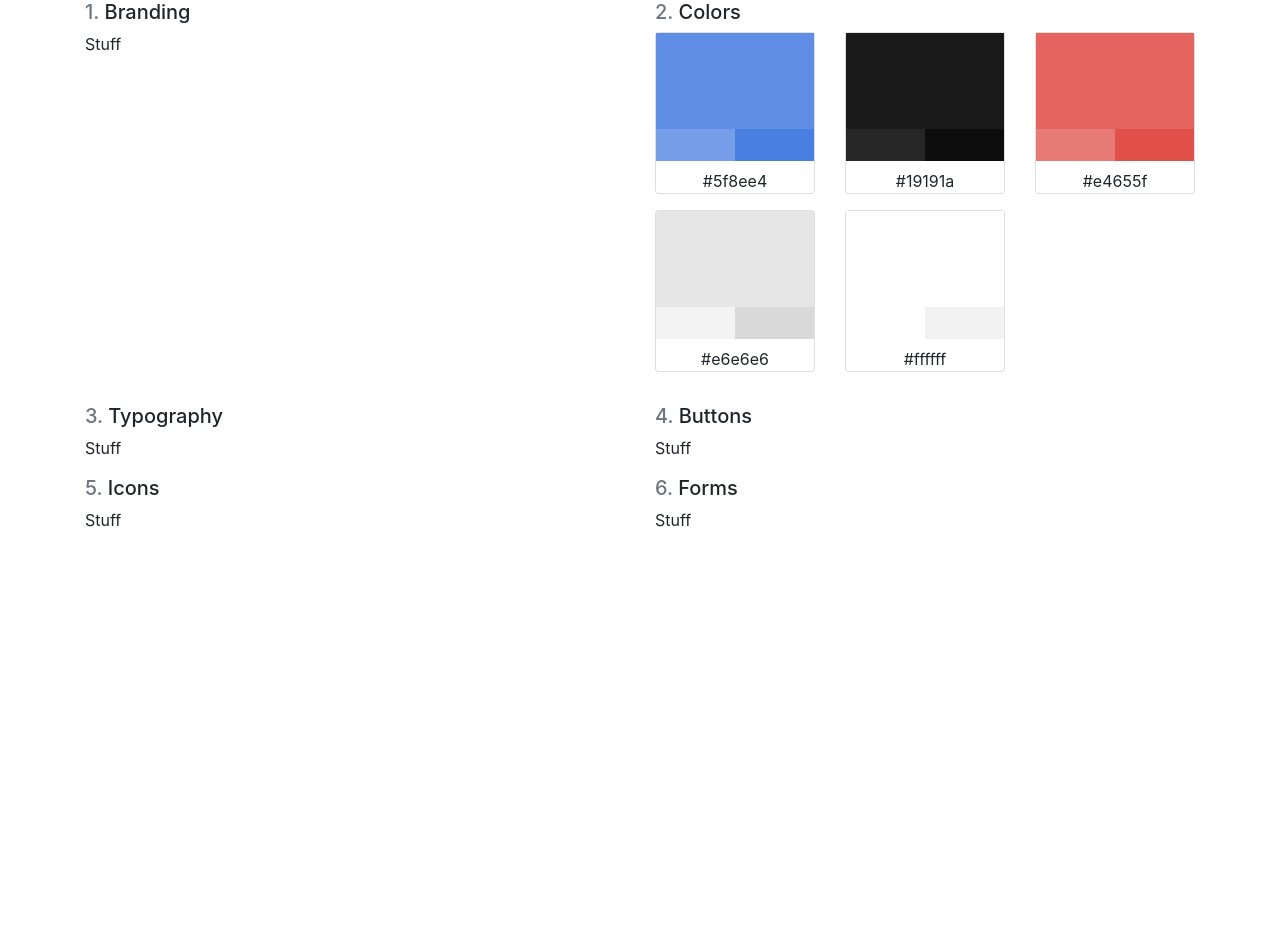
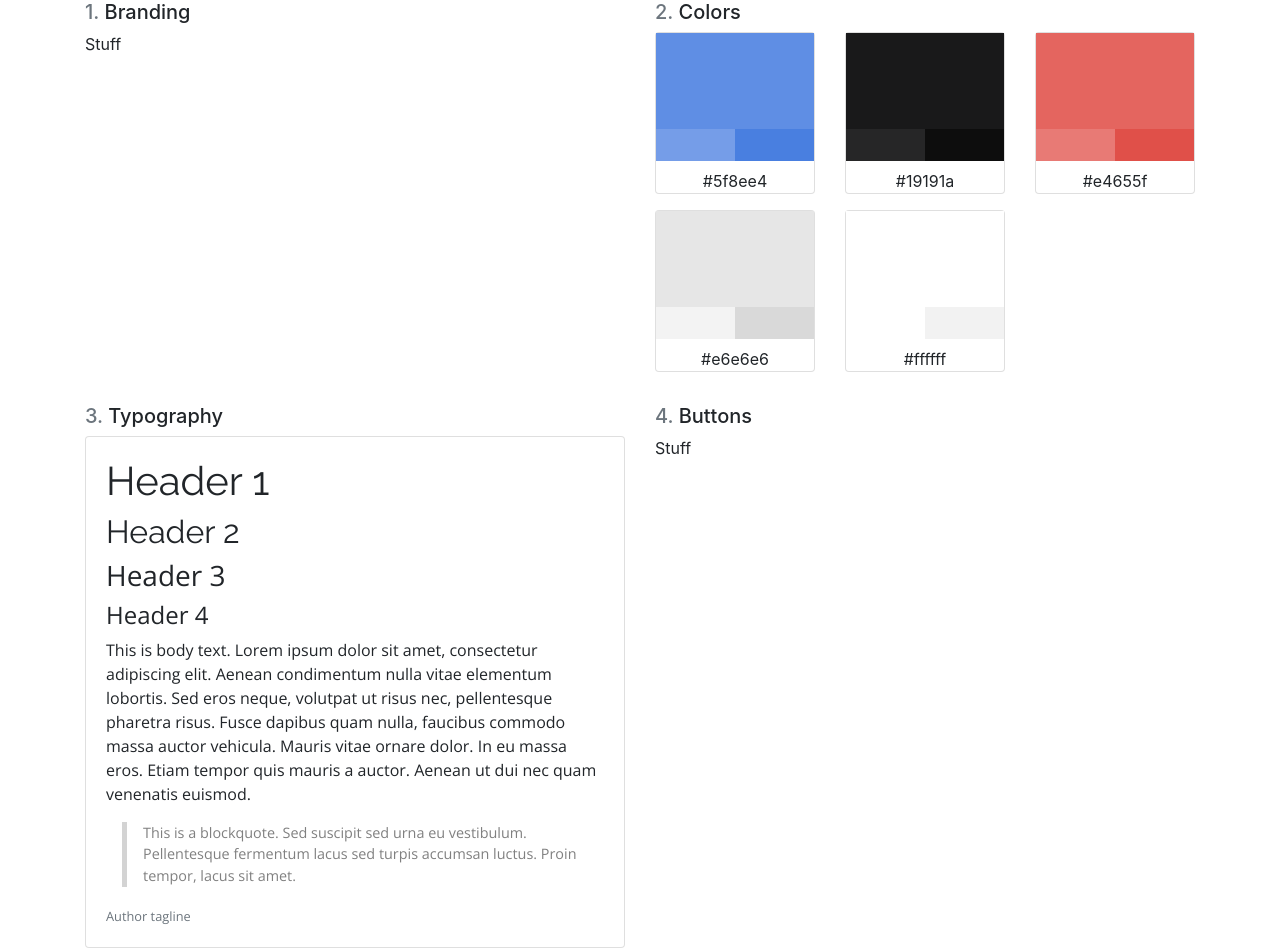
Before and after one commit to frankolson/style-guide-boilerplate, a React (Create React App) app: page / in a window 1280 px wide. Shown: the top 952 px of the page. Before the commit the page ends 800 px from the top, so only its background shows below. Built offline with nearby package versions, Linux system fonts and the light colour scheme.

Commit message:
feat: Add Typography

```diff
--- a/public/index.html
+++ b/public/index.html
@@ -10,6 +10,7 @@
     -->
     <link rel="manifest" href="%PUBLIC_URL%/manifest.json">
     <link rel="shortcut icon" href="%PUBLIC_URL%/favicon.ico">
+    <link href="https://fonts.googleapis.com/css?family=Open+Sans|Raleway" rel="stylesheet">
     <!--
       Notice the use of %PUBLIC_URL% in the tags above.
       It will be replaced with the URL of the `public` folder during the build.
--- a/src/App.jsx
+++ b/src/App.jsx
@@ -5,6 +5,7 @@ import 'bootstrap/dist/css/bootstrap.min.css';
 // Project Assets
 import Colors from './components/Colors';
 import Section from './components/Section';
+import Typography from './components/Typography';
 
 class App extends Component {
   render() {
@@ -25,7 +26,7 @@ class App extends Component {
 
           <div className="col-md-6 mb-3">
             <Section position="3" title="Typography">
-              Stuff
+              <Typography />
             </Section>
           </div>
 
--- /dev/null
+++ b/src/components/Typography.jsx
@@ -0,0 +1,46 @@
+// Vendor Asssets
+import React from 'react';
+import styled from 'styled-components';
+
+const TypographyContainer = styled.div`
+  font-family: 'Open Sans', sans-serif;
+
+  > h1, h2 {
+    font-family: 'Raleway', sans-serif;
+  }
+
+  > blockquote {
+    color: grey;
+    border-left: 5px solid lightGrey;
+    font-size: .9rem;
+    margin-left: 1rem;
+    padding-left: 1rem;
+  }
+`;
+
+const Typography = () => (
+  <div className="card">
+    <div className="card-body">
+      <TypographyContainer>
+        <h1>Header 1</h1>
+        <h2>Header 2</h2>
+        <h3>Header 3</h3>
+        <h4>Header 4</h4>
+
+        <p>
+          This is body text. Lorem ipsum dolor sit amet, consectetur adipiscing elit. Aenean condimentum nulla vitae elementum lobortis. Sed eros neque, volutpat ut risus nec, pellentesque pharetra risus. Fusce dapibus quam nulla, faucibus commodo massa auctor vehicula. Mauris vitae ornare dolor. In eu massa eros. Etiam tempor quis mauris a auctor. Aenean ut dui nec quam venenatis euismod.
+        </p>
+
+        <blockquote>
+          This is a blockquote. Sed suscipit sed urna eu vestibulum. Pellentesque fermentum lacus sed turpis accumsan luctus. Proin tempor, lacus sit amet.
+        </blockquote>
+
+        <small className="text-muted">
+          Author tagline
+        </small>
+      </TypographyContainer>
+    </div>
+  </div>
+);
+
+export default Typography;
```
